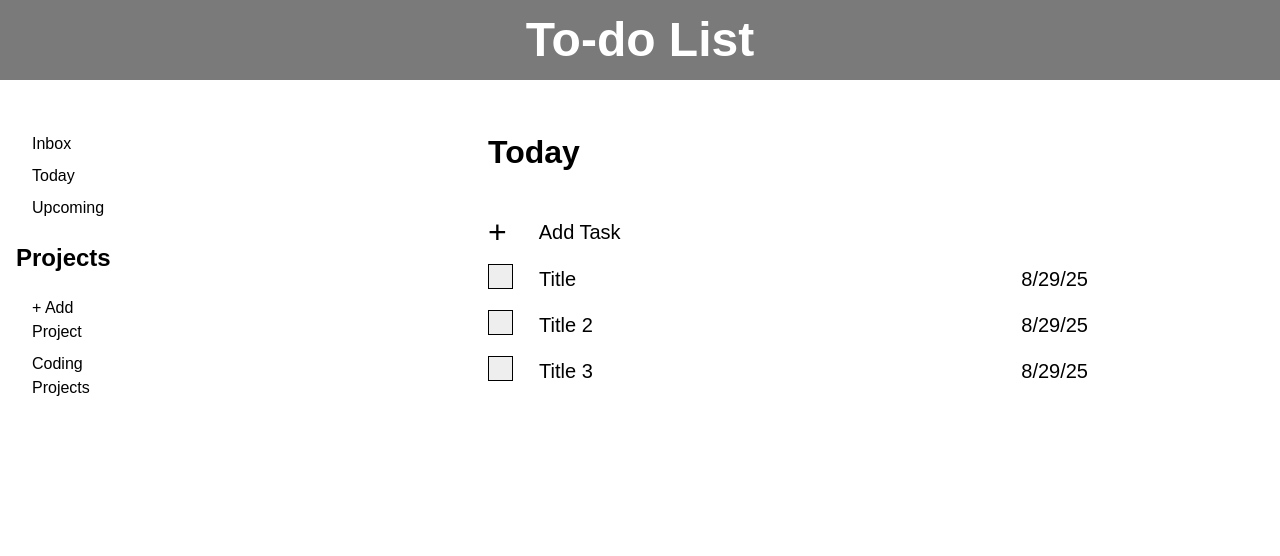
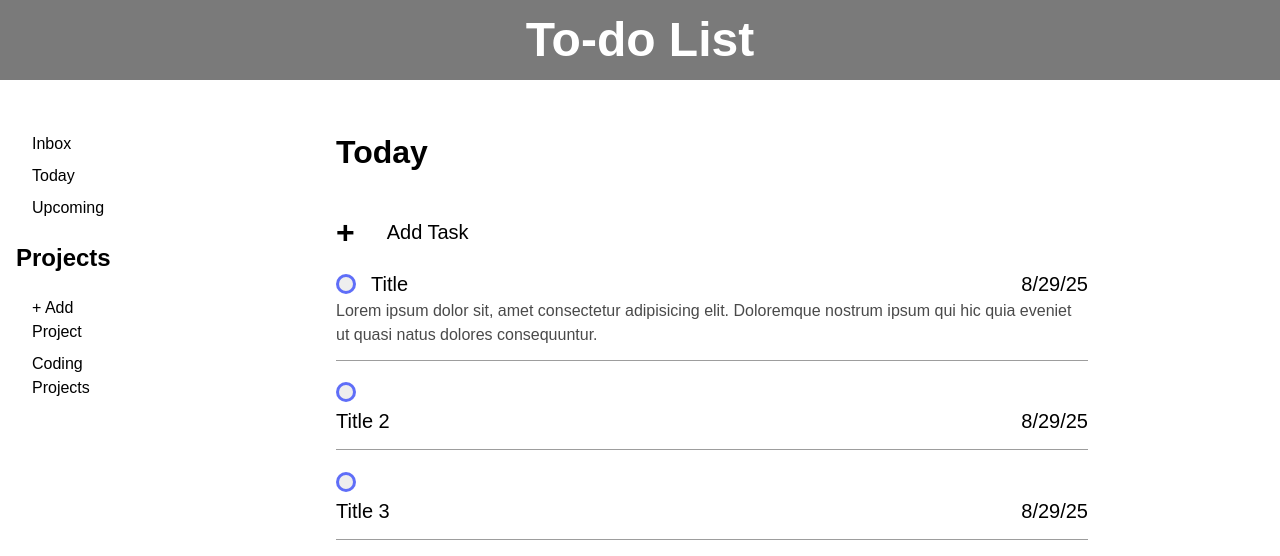
Before and after one commit to TomTatertot/todo-list, a website built with webpack: page src/template.html in a window 1280 px wide. Built offline with nearby package versions, Linux system fonts and the light colour scheme.

Commit message:
update task element and custom radio button

```diff
--- a/src/reset.css
+++ b/src/reset.css
@@ -51,4 +51,5 @@ button{
     padding: 0;
     border: none;
     background-color: transparent;
+    cursor: pointer;
 }
--- a/src/styles.css
+++ b/src/styles.css
@@ -64,7 +64,7 @@ nav button:hover{
   /* text-align: left; */
   /* padding: 0 4rem; */
   font-size:1.25rem;
-  margin: 0 10rem;
+  margin-right: 10rem;
 
 }
 
@@ -75,37 +75,62 @@ nav button:hover{
 }
 
 .task{
-  display: flex;
-  /* align-items: center; */
+  /* display: flex; */
+  /* flex-direction: column; */
   gap: 1rem;
-  padding: 0.5rem 2rem;
+  padding: 0.8rem 0;
+  margin: 0 2rem;
+  border-bottom: 1px solid rgba(0, 0, 0, 0.384);
 }
 
 .task:hover{
-  background-color: rgba(0, 0, 0, 0.205);
+  /* background-color: rgba(0, 0, 0, 0.205); */
+}
+
+.task-main-info{
+  display: flex;
+  /* align-items: center; */
 }
 
 .task-data {
   display: flex;
   flex-grow: 1;
-  /* flex-direction: row;/ */
   justify-content: space-between;
-  /* padding: 1rem 2rem; */
-  /* margin-right: 15rem; */
-  /* background-color: rgba(10, 10, 10, 0.105); */
-  border-radius: 10px;
   font-size: 1.25rem;
 }
 
-.task-unchecked{
-  width: 15px;
-  height: 15px;
-  border: 1px solid black;
-  border-radius: 50%;
+.task-description{
+  display: block;
+  font-size: 1rem;
+  color: rgba(0, 0, 0, 0.712);
+}
+
+
+
+.add-task {
+  display: flex;
+  margin: 0 2rem;
+  gap: 2rem;
+}
+
+.add-task:hover, .add-task-button:hover {
+  color: blue;
+}
+
+.add-task p {
+  font-size: 2rem;
+  font-weight: bold;
+}
+
+.add-task-button{
+  display: flex;
+  align-items: center;
+  gap: 2rem;
+  flex-grow: 1;
 }
 
 .container {
-  display: block;
+  display: inline;
   position: relative;
   padding-left: 35px;
   margin-bottom: 12px;
@@ -129,18 +154,20 @@ nav button:hover{
 /* Create a custom checkbox */
 .checkmark {
   position: absolute;
-  top: 0;
+  top: 5px;
   left: 0;
-  height: 25px;
-  width: 25px;
-  border: 1px solid black;
+  height: 20px;
+  width: 20px;
+  border: 3px solid rgba(0, 26, 255, 0.6);
+  border-radius: 50%;
   background-color: #eee;
 }
 
 
 /* When the checkbox is checked, add a blue background */
+.container:hover .checkmark,
 .container input:checked ~ .checkmark {
-  background-color: #2196F3;
+  background-color:rgba(0, 26, 255, 0.7);
 }
 
 /* Create the checkmark/indicator (hidden when not checked) */
@@ -151,39 +178,20 @@ nav button:hover{
 }
 
 /* Show the checkmark when checked */
+.container:hover .checkmark:after,
 .container input:checked ~ .checkmark:after {
   display: block;
 }
 
 /* Style the checkmark/indicator */
 .container .checkmark:after {
-  left: 9px;
-  top: 3px;
+  left: 4px;
+  top: 0px;
   width: 6px;
-  height: 15px;
+  height: 13px;
   border: solid white;
   border-width: 0 3px 3px 0;
   -webkit-transform: rotate(45deg);
   -ms-transform: rotate(45deg);
   transform: rotate(45deg);
 }
-
-.add-task-button{
-  display: flex;
-  align-items: center;
-  gap: 2rem;
-  padding: 0 2rem;
-  width: 100%;
-  &:hover{
-    background-color: rgba(0, 0, 0, 0.205);
-  }
-
-  span {
-    font-size: 2rem;
-  }
-}
-
-.add-task-button:hover {
-  /* background-color: rgba(0, 0, 0, 0.205); */
-
-}
--- a/src/template.html
+++ b/src/template.html
@@ -13,6 +13,7 @@
     </header>
     <div class="content">
         <nav class="left">
+
             <div class="home">
                 <button>Inbox</button>
                 <button>Today</button>
@@ -26,16 +27,12 @@
         </nav>
         <div class="right">
             <h1>Today</h1>
-
-            <!-- <div class="task">
-                <div class="task-unchecked"></div>
-                <div class="task-data">
-                    <p class="task-title">Title</p>
-                    <p class="task-date">8/29/25</p>
+            <div class="add-task">
+                <p>+</p>
+                <button class="add-task-button">Add Task</button>
             </div>
-            </div> -->
-            <button class="add-task-button"><span>+</span>Add Task</button>
             <div class="task">
+                <div class="task-main-info">
                     <label class="container">
                         <input type="checkbox">
                         <span class="checkmark"></span>
@@ -45,6 +42,10 @@
                         <p class="task-date">8/29/25</p>
                     </div>
                 </div>
+                <p class="task-description">Lorem ipsum dolor sit, amet consectetur adipisicing elit. Doloremque nostrum
+                    ipsum qui hic quia eveniet ut quasi natus dolores consequuntur.</p>
+            </div>
+
             <div class="task">
                 <label class="container">
                     <input type="checkbox">
@@ -55,6 +56,7 @@
                     <p class="task-date">8/29/25</p>
                 </div>
             </div>
+
             <div class="task">
                 <label class="container">
                     <input type="checkbox">
```
Lines whose indentation alone changed are shown as unchanged.
